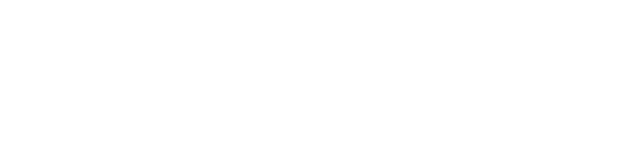
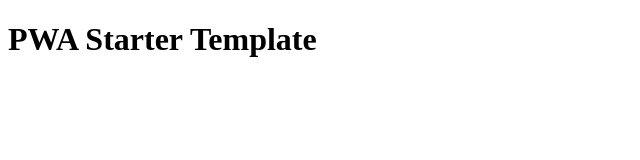
Before and after one commit to chandlerlucius/pwa-starter-template, a plain HTML site: page index.html in a window 1280 px wide. Shown: the whole page, without its empty margins (0-640 px from the left). Drawn offline with Linux system fonts and the light colour scheme.

Commit message:
Added header

```diff
--- a/index.html
+++ b/index.html
@@ -19,6 +19,7 @@
 </head>
 
 <body>
+    <h1>PWA Starter Template</h1>
 </body>
 
 </html>
```
